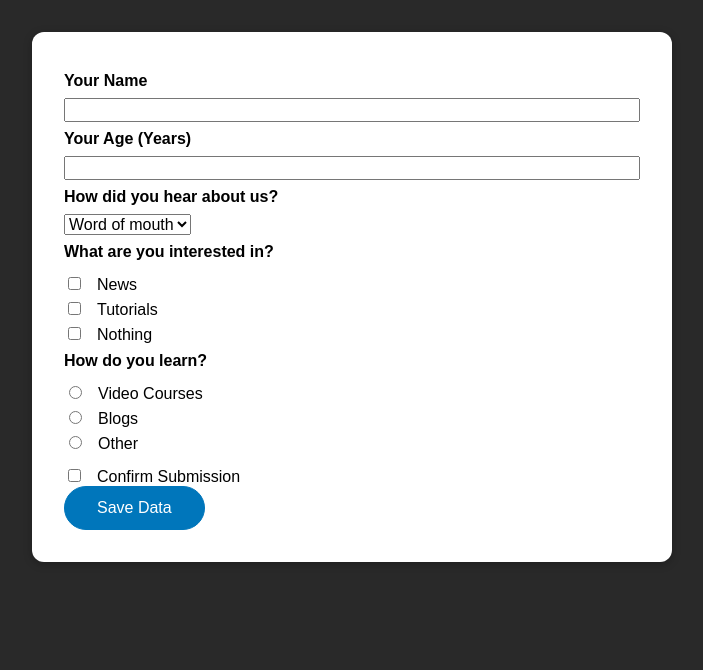
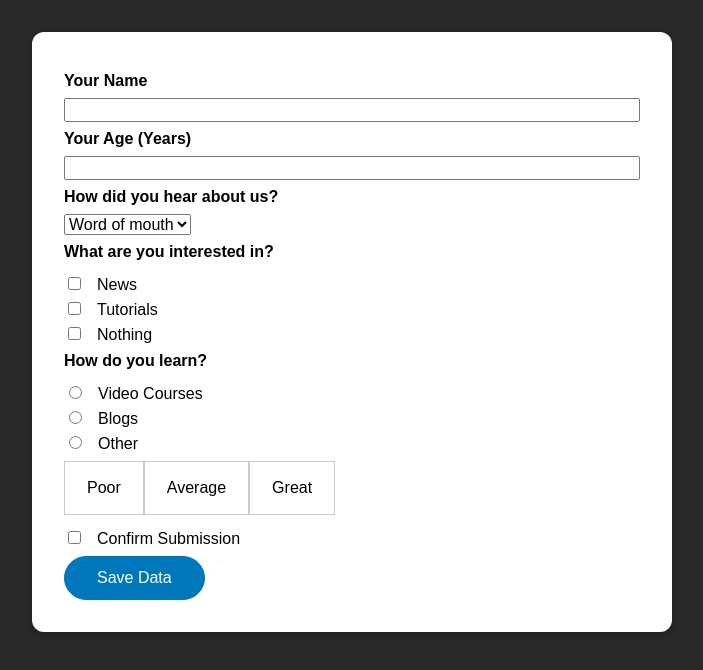
Before and after one commit to motifaithed/vue-forms, a Vue app: page / in a window 1280 px wide. Shown: the top 670 px of the page, without its empty margins (288-991 px from the left). Built offline with nearby package versions, Linux system fonts and the light colour scheme; the HTML template or start-up script is replaced by a standard one.

Commit message:
007 Building a Custom Control Component

```diff
--- /dev/null
+++ b/src/components/RatingControl.vue
@@ -0,0 +1,53 @@
+<template>
+    <ul>
+        <li :class="{active: selectOption === 'poor'}"><button type="button" @click="setOption('poor')">Poor</button></li>
+        <li :class="{active: selectOption === 'average'}"><button type="button" @click="setOption('average')">Average</button></li>
+        <li :class="{active: selectOption === 'great'}"><button type="button" @click="setOption('great')">Great</button></li>
+    </ul>
+</template>
+<script>
+    export default{
+        data(){
+            return{
+                selectOption: null
+            }
+        },
+        methods:{
+            setOption(option){
+                this.selectOption = option
+            }
+        }
+    }
+</script>
+<style scoped>
+    .active{
+        border-color: #a00078;
+    }
+
+    .active button {
+        color: #a00078;
+    }
+
+    ul{
+        list-style: none;
+        margin: 0.5rem 0;
+        padding: 0;
+        display: flex;
+    }
+
+    li{
+        margin: 0 1 rem;
+        border: 1px solid #ccc;
+        padding: 1rem;
+        display: flex;
+        justify-content: center;
+        align-items: center;
+    }
+
+    button{
+        font: inherit;
+        border: none;
+        background-color: transparent;
+        cursor: pointer;
+    }
+</style>
--- a/src/components/TheForm.vue
+++ b/src/components/TheForm.vue
@@ -47,7 +47,10 @@
         <label for="how-other">Other</label>
       </div>
     </div>
-    <div>
+    <div class="form-control">
+      <rating-control></rating-control>
+    </div>
+    <div class="form-control">
         <input id="confirm-submission" name="confirm-submission"  type="checkbox" v-model="confirmSubmission" />
         <label for="confirm-submission">Confirm Submission</label>
       </div>
@@ -57,7 +60,11 @@
   </form>
 </template>
 <script>
+  import RatingControl from './RatingControl.vue';
   export default {
+    components: {
+      RatingControl
+    },
     data(){
       return {
         userName:'',
```
